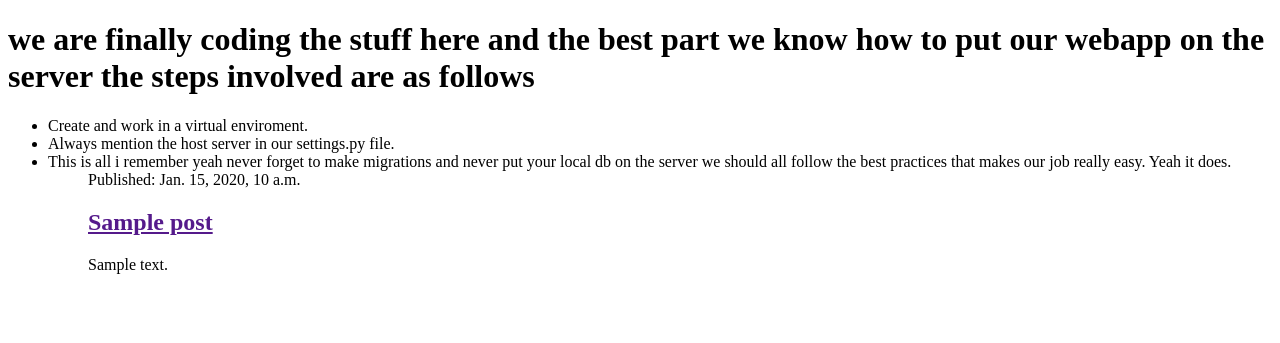
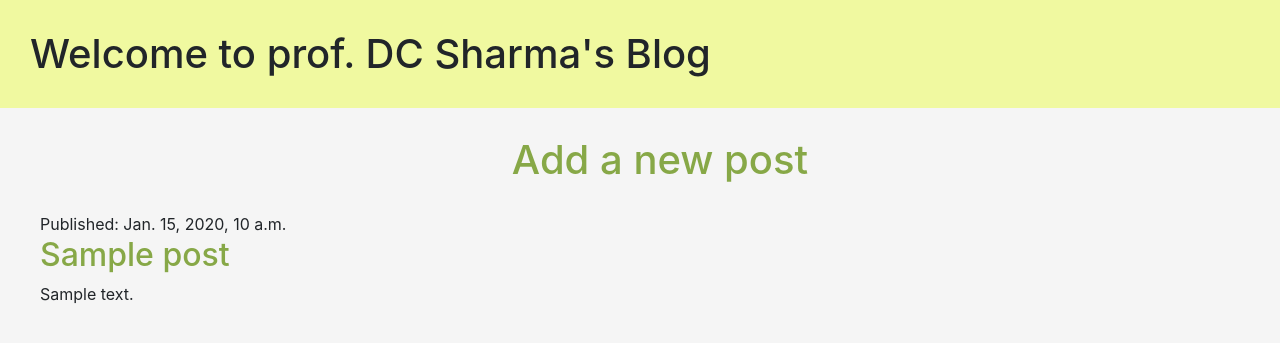
Before and after one commit to The-Devlopingmachine/my-first-blog1, a Django app: page / in a window 1280 px wide. Shown: the top 343 px of the page. Run offline with Django 3.2, Linux system fonts and the light colour scheme; tables that the repository leaves empty hold one stand-in row (values such as "Sample post").

Commit message:
Adding views and forms

```diff
--- /dev/null
+++ b/blog/static/css/blog/styles.css
@@ -0,0 +1,30 @@
+body
+{
+    background-color: whitesmoke;
+}
+
+header{
+    position: sticky;
+}
+header h1{
+    background-color: rgba(229, 255, 0, 0.349);
+    padding: 30px;
+}
+
+.new_post h1{
+    text-align: center;
+    padding: 20px;
+}
+
+.new_post a{
+    color: rgba(111, 150, 33, 0.822);
+}
+
+.post-form
+{
+    padding: 16px;
+    margin-left: auto;
+    margin-right: auto;
+    margin-top: auto;
+    margin-bottom: auto;
+}
--- /dev/null
+++ b/blog/templates/blog/base.html
@@ -0,0 +1,23 @@
+{% load static %}
+<!DOCTYPE html>
+
+<html lang = 'en'>
+    <head>
+        <!-- Linking the bootstrap stylesheet -->
+        <link rel = "stylesheet" href = "https://cdn.jsdelivr.net/npm/bootstrap@4.5.3/dist/css/bootstrap.min.css" integrity="sha384-TX8t27EcRE3e/ihU7zmQxVncDAy5uIKz4rEkgIXeMed4M0jlfIDPvg6uqKI2xXr2" crossorigin="anonymous">
+        <!-- Linking the local stylesheet -->
+        <link href = "{% static 'css/blog/styles.css' %}" rel ="stylesheet">
+        <!-- Linking the icons file to be used -->
+
+        <!-- The title block -->
+        {%block title%}
+        {%endblock%}
+    </head>
+    <body>
+        <header class="header">
+            <h1> Welcome to prof. DC Sharma's Blog </h1>
+        </header>
+        {%block body%}
+        {%endblock%}
+    </body>
+</html>
--- a/blog/templates/blog/post_list.html
+++ b/blog/templates/blog/post_list.html
@@ -1,26 +1,22 @@
-<!DOCTYPE html>
-<head>
-    <title> Yes! </title>
-</head>
-<body>
-    <div>
-        <h1>
-            we are finally coding the stuff here and the best part we know how to put our webapp on the server the steps involved are as follows
-        </h1>
+{% extends 'blog/base.html'%}
+
+{%block title%}
+<title> Welcome to our blog! </title>
+{%endblock%}
+
+{%block body%}
+<div class = "new_post">
     <ul>
-            <li> Create and work in a virtual enviroment.</li>
-            <li> Always mention the host server in our settings.py file. </li>
-            <li> This is all i remember yeah never forget to make migrations and never put your local db on the server we should all follow the best practices that makes our job really easy. Yeah it does.</li>
-            <ul>
+        <h1><a href = "{% url 'blog:new_post' %}"> Add a new post </a></h1>
         {%for post in posts%}
+
             <article>
                 <time> Published: {{post.published_date}}</time>
-                    <h2><a href =""> {{post.title}}</a></h2>
+                <h2><a href ="{% url 'blog:post_detail' pk=post.pk %}"> {{post.title}}</a></h2>
                 <p> {{ post.text|linebreaksbr}}</p>
             </article>
 
         {%endfor%}
     </ul>
-        </ul>
 </div>
-</body>
+{%endblock%}
--- a/blog/urls.py
+++ b/blog/urls.py
@@ -1,6 +1,10 @@
 from django.urls import path, include
 from . import views
 
+app_name = "blog"
+
 urlpatterns = [
     path('', views.post_list, name = 'post_list'),
+    path('posts/new', views.post_new, name = 'new_post'),
+    path('post/<int:pk>/', views.post_detail, name = 'post_detail')
 ]
--- a/blog/views.py
+++ b/blog/views.py
@@ -1,7 +1,7 @@
-from django.shortcuts import render
+from django.shortcuts import render, redirect, get_object_or_404
 from django.utils import timezone
 from .models import Post
-
+from .forms import PostForm
 # Create your views here.
 
 def post_list(request):
@@ -10,3 +10,27 @@ def post_list(request):
     posts = Post.objects.filter(published_date__lte=timezone.now()).order_by('published_date')
 
     return render(request, 'blog/post_list.html', {"posts": posts})
+
+def post_new(request):
+
+    # Taking the data input from the
+    if request.method == "POST":
+
+        # Taking the form from the post method
+        form = PostForm(request.POST)
+
+        if form.is_valid():
+            post = form.save(commit=False)
+            post.author = request.user
+            post.published_date = timezone.now()
+            post.save()
+            return redirect('post_detail', pk=post.pk)
+
+    else:
+        form = PostForm()
+
+    return render(request, 'blog/new_post.html', {"form": form})
+
+def post_detail(request, pk):
+    post = get_object_or_404(Post, pk = pk)
+    return render(request, 'blog/post_detail.html', {'post': post} )
--- a/mysite/urls.py
+++ b/mysite/urls.py
@@ -18,5 +18,6 @@ from django.urls import path, include
 
 urlpatterns = [
     path('admin/', admin.site.urls),
+    path('posts/', include('blog.urls')),
     path('', include('blog.urls') ),
 ]
```
Also changed, not shown: blog/forms.py (added, +8 -0 lines), blog/templates/blog/new_post.html (added, +10 -0 lines), blog/templates/blog/post_detail.html (added, +13 -0 lines), django_learnings.txt (added, +7 -0 lines), blog/templates/blog/icons/plus.svg (added). Lines whose indentation alone changed are shown as unchanged.
